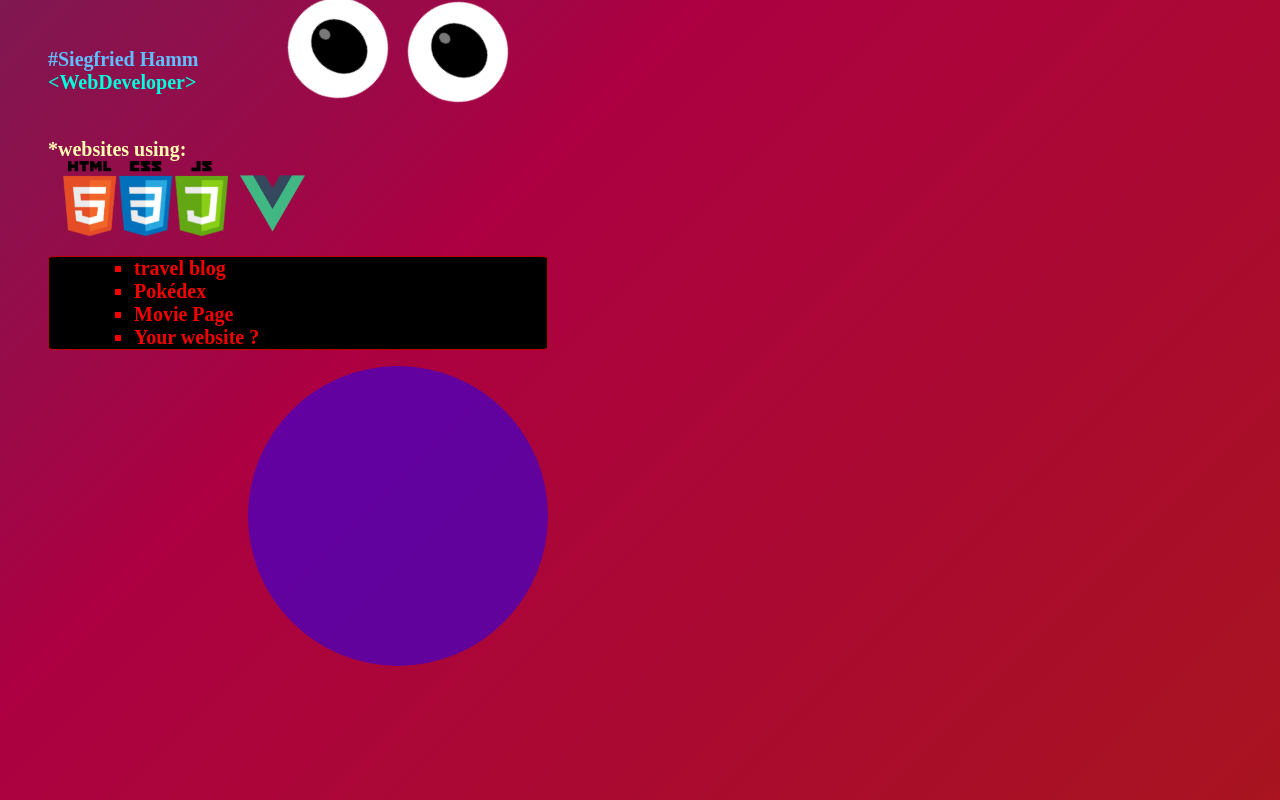
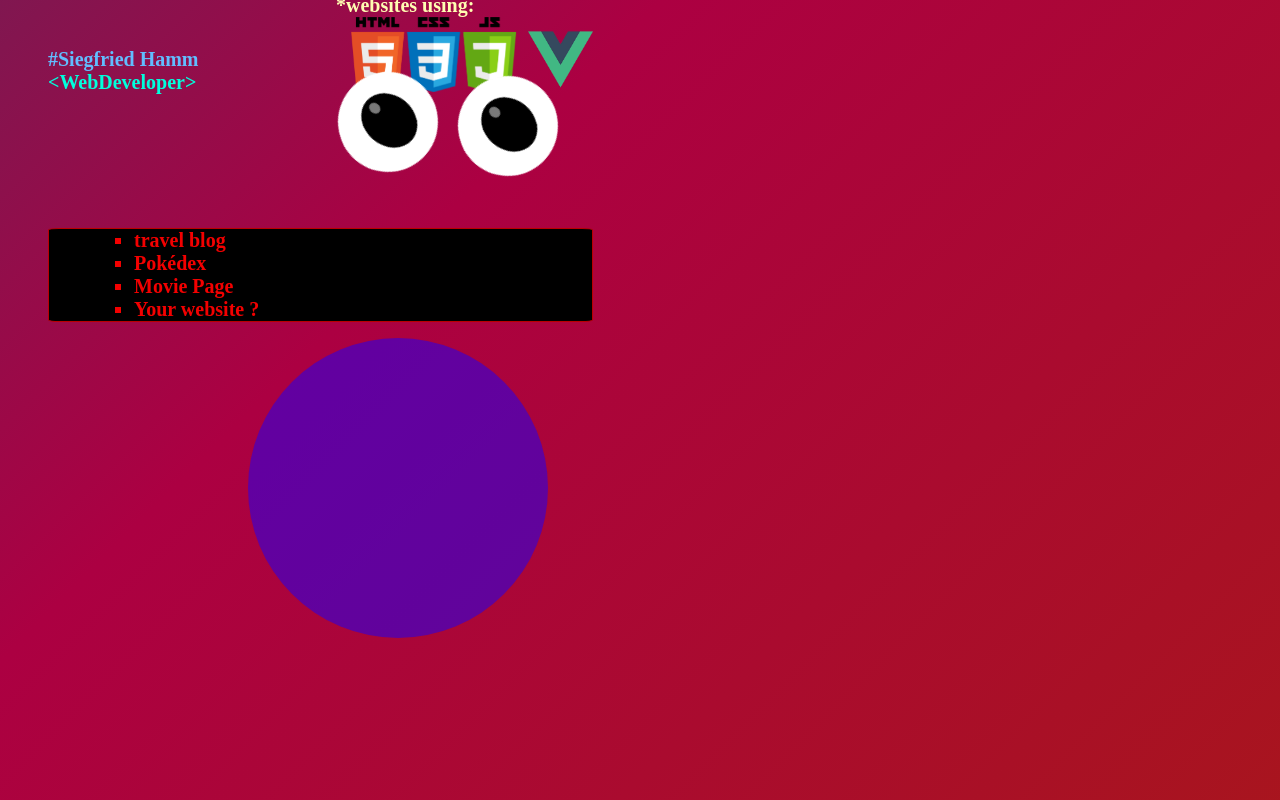
Before and after one commit to siggi-ai/newport, a Vue app: page / in a window 1280 px wide. Built offline with nearby package versions, Linux system fonts and the light colour scheme; a web font is replaced by a local one.

Commit message:
new positions

```diff
--- a/src/App.vue
+++ b/src/App.vue
@@ -4,25 +4,35 @@
       href="https://fonts.googleapis.com/css2?family=Bungee+Hairline&display=swap"
       rel="stylesheet"
     />
-
+    <div class="leftbox">
       <div>
         <strong class="name">#Siegfried Hamm</strong>
         <strong class="title">&#60;WebDeveloper&#62;</strong>
       </div>
+    </div>
 
+    <div class="rightbox">
+      <strong class="description">*websites using:</strong>
+      <br />
+      <img class="three-logos" :src="Logo3" />
+      &nbsp;
+      <img class="vue-logo" :src="Logo" />
+      <br />
+    </div>
+
+    <br />
+    <br />
+    <br />
+    <br />
+    <div class="eyes">
       <Eyes class="eye1" />
       <!-- <strong class="description">&#60;CSS Animation&#62;</strong> -->
       <Eyes class="eye2" />
       <!-- <div class="nose"></div> -->
       <br />
       <!-- <div class="mouth"></div> -->
+    </div>
 
-    <br />
-    <strong class="description">*websites using:</strong>
-    <br />
-    <img class="three-logos" :src="Logo3" />
-    &nbsp;
-    <img class="vue-logo" :src="Logo" />
     <br />
 
     <ul class="listbox">
@@ -100,6 +110,15 @@ body {
   animation: fade 8s infinite;
 }
 
+.leftbox {
+  display: flex;
+}
+
+.rightbox {
+  margin-left: 288px;
+  margin-top: -100px;
+}
+
 .name {
   font-family: "Bungee Hairline";
   font-size: 20px;
@@ -131,6 +150,10 @@ body {
 .eye2 {
   margin-left: 120px;
   margin-top: -5px;
+}
+
+.eyes {
+  margin-left: 50px;
 }
 
 .nose {
```
Lines whose indentation alone changed are shown as unchanged.
